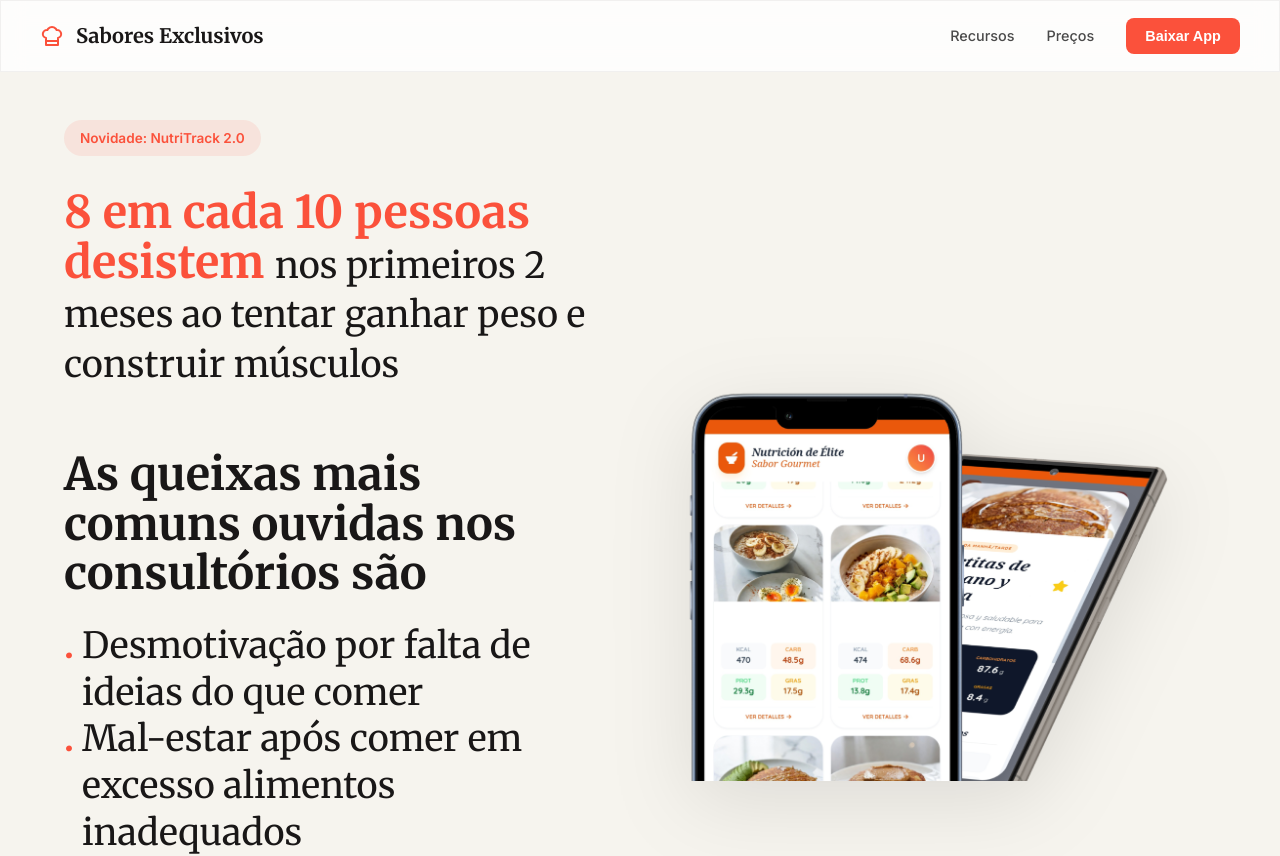
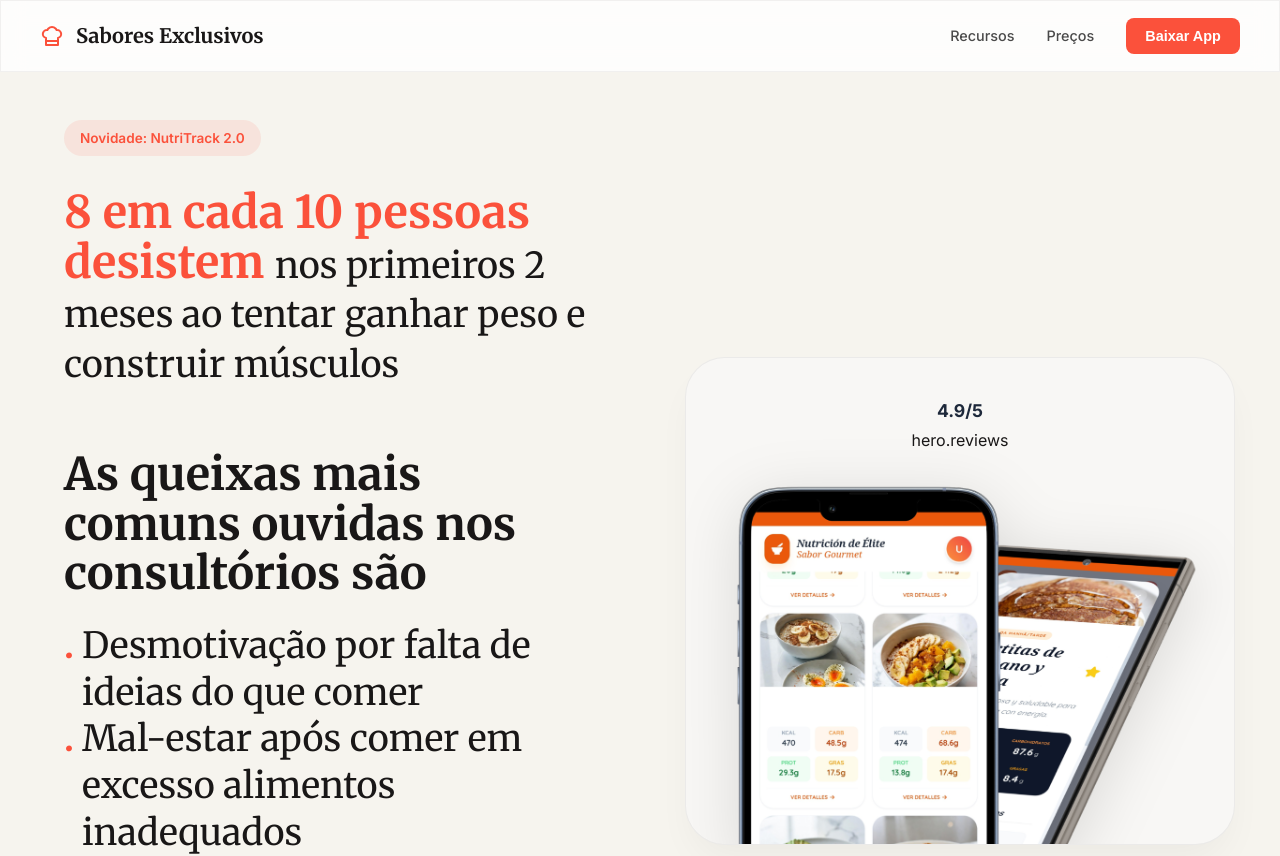
Before and after one commit to YohanSaibb026/LeadingPage, a React (Vite) app: page / in a window 1280 px wide. Shown: the top 856 px of the page. Built offline with nearby package versions, Linux system fonts and the light colour scheme.

Commit message:
feat: implement hero card layout and animations

```diff
--- a/src/App.css
+++ b/src/App.css
@@ -264,13 +264,80 @@
     object-fit: cover;
 }
 
+/* Hero Card */
+.hero-card {
+    background-color: #F8F7F5;
+    border: 1px solid rgba(0, 0, 0, 0.05);
+    border-radius: 40px;
+    padding: 2.5rem 2rem 0;
+    margin: 2rem auto 0;
+    max-width: 550px;
+    display: flex;
+    flex-direction: column;
+    align-items: center;
+    position: relative;
+    overflow: hidden;
+    box-shadow: 0 20px 40px -10px rgba(0, 0, 0, 0.05);
+}
+
+.rating-score {
+    font-size: 1.1rem;
+    font-weight: 800;
+    color: #1e293b;
+    margin-bottom: 0.25rem;
+}
+
+.reviews-container {
+    display: flex;
+    flex-direction: column;
+    align-items: center;
+    margin-bottom: 1.5rem;
+    position: relative;
+    z-index: 10;
+}
+
 .hero-phone-mockup {
     width: 100%;
-    max-width: 500px;
-    /* Adjusted for phone mockup */
+    max-width: 480px;
     height: auto;
-    filter: drop-shadow(0 20px 40px rgba(0, 0, 0, 0.1));
-    animation: float 6s ease-in-out infinite;
+    display: block;
+    margin-bottom: -15px;
+    /* Slight overlap with bottom */
+    filter: drop-shadow(0 10px 30px rgba(0, 0, 0, 0.12));
+    transition: transform 0.5s ease;
+}
+
+/* Animations */
+@keyframes slideDown {
+    from {
+        opacity: 0;
+        transform: translateY(-20px);
+    }
+
+    to {
+        opacity: 1;
+        transform: translateY(0);
+    }
+}
+
+@keyframes slideUp {
+    from {
+        opacity: 0;
+        transform: translateY(40px);
+    }
+
+    to {
+        opacity: 1;
+        transform: translateY(0);
+    }
+}
+
+.animate-slide-down {
+    animation: slideDown 1s cubic-bezier(0.2, 0.8, 0.2, 1) forwards;
+}
+
+.animate-slide-up {
+    animation: slideUp 1s cubic-bezier(0.2, 0.8, 0.2, 1) forwards;
 }
 
 /* Features */
--- a/src/App.tsx
+++ b/src/App.tsx
@@ -92,7 +92,22 @@ function App() {
                     </div>
                 </div>
                 <div className="hero-image-wrapper">
-                    <img src={heroApp} alt="App Sabores Exclusivos Interface" className="hero-phone-mockup" />
+                    <div className="hero-card">
+                        <div className="reviews-container animate-slide-down">
+                            <span className="rating-score">4.9/5</span>
+                            <div className="flex gap-1 mb-1">
+                                {[1, 2, 3, 4, 5].map((star) => (
+                                    <i key={star} className="fa-solid fa-star text-yellow-400 text-sm"></i>
+                                ))}
+                            </div>
+                            <p className="text-slate-500 font-medium text-xs">
+                                {t('hero.reviews')}
+                            </p>
+                        </div>
+                        <div className="animate-slide-up w-full flex justify-center">
+                            <img src={heroApp} alt="App Sabores Exclusivos Interface" className="hero-phone-mockup" />
+                        </div>
+                    </div>
                 </div>
             </header>
 
```
